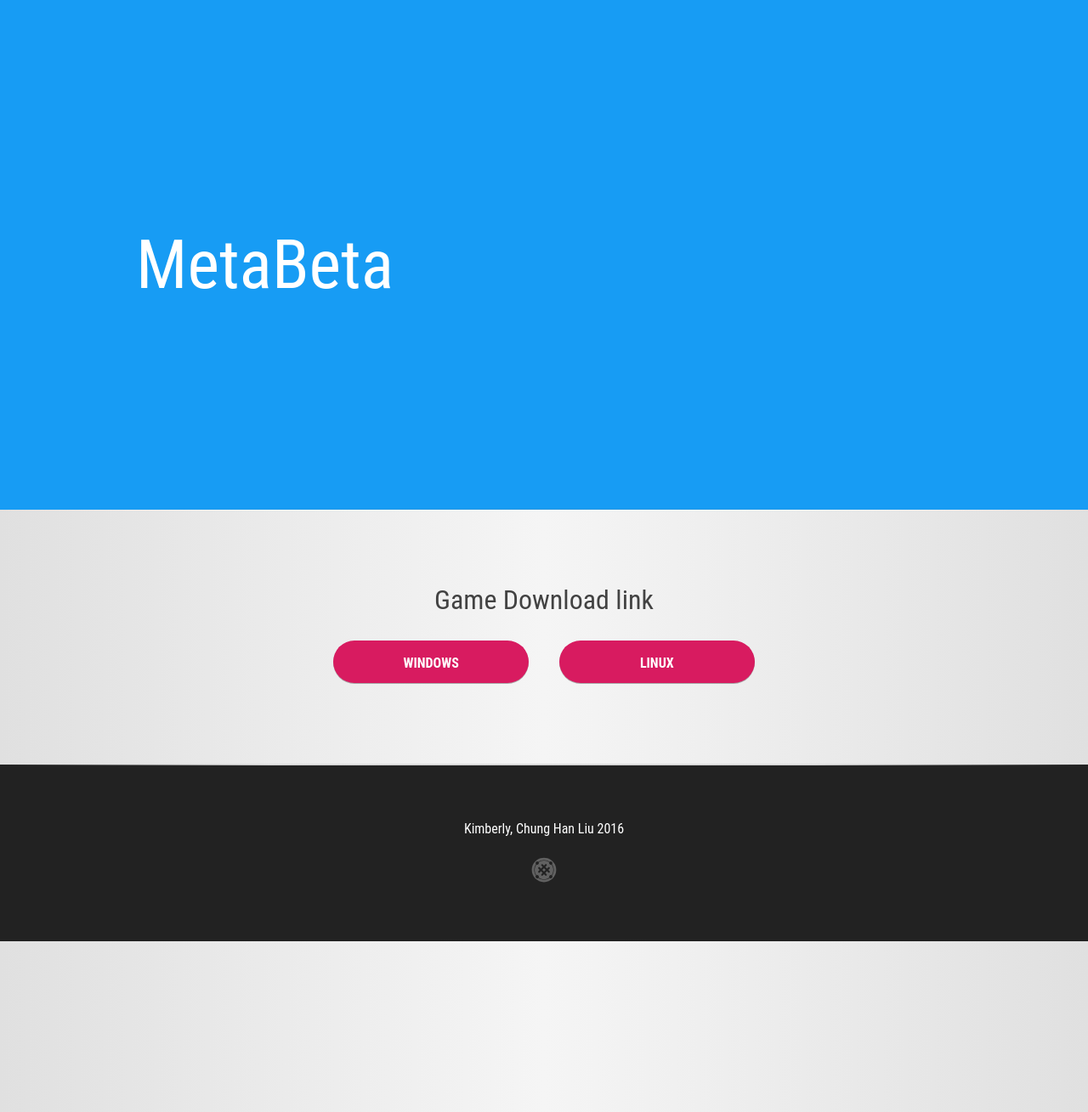
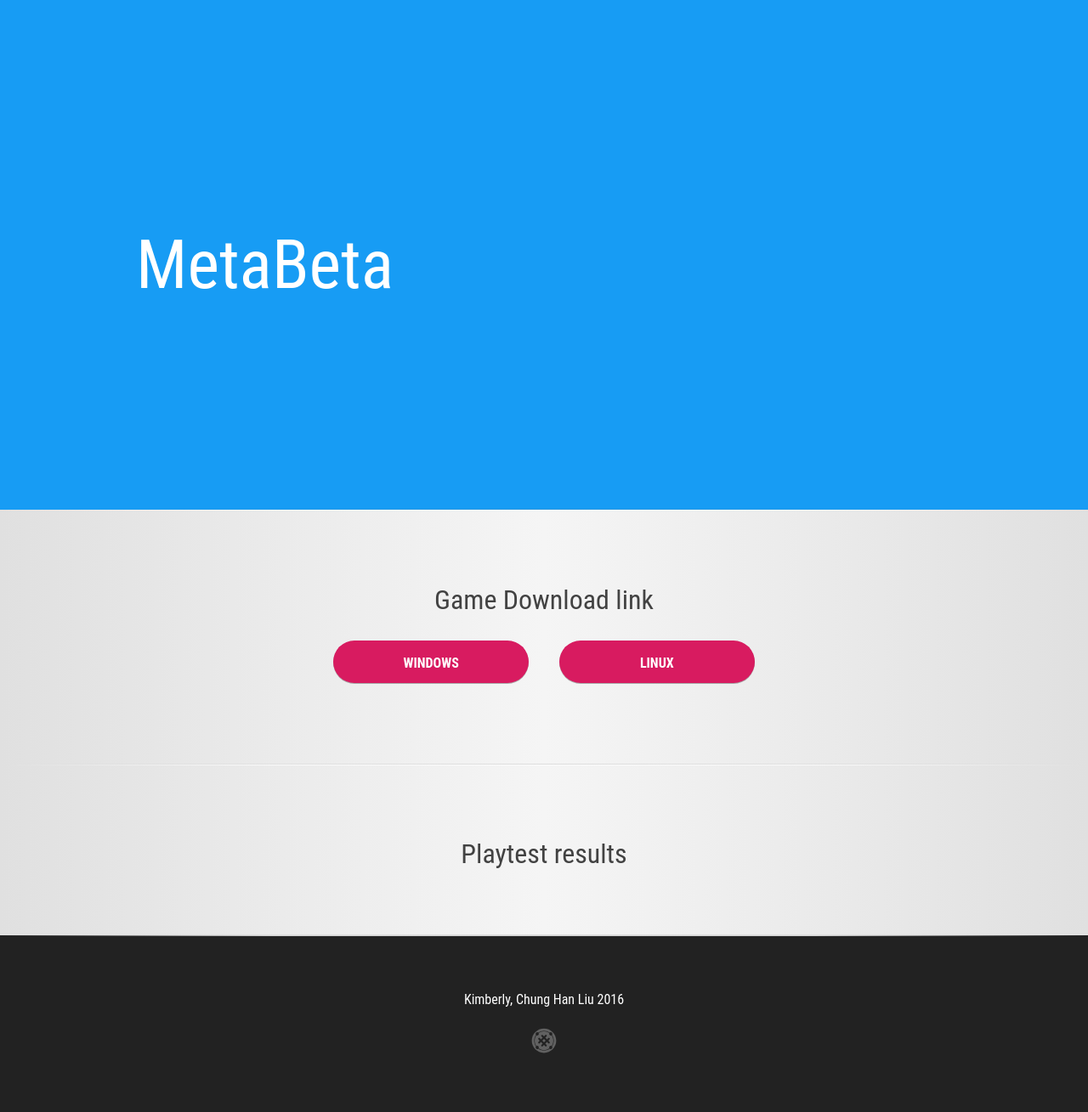
Before and after one commit to hancandy/hashbrown-boilerplate-github-pages, a Jekyll site: the page built from content/en/3411bcacb7d8b7ceb0206d32626fc69cbcfc9cc8.md, in a window 1280 px wide. Shown: the whole page at 85% size. Built offline with Jekyll 4.4.1, drawn with Linux system fonts in a browser that asks for light colours.

Commit message:
Commit from HashBrown CMS

```diff
--- a/content/en/3411bcacb7d8b7ceb0206d32626fc69cbcfc9cc8.md
+++ b/content/en/3411bcacb7d8b7ceb0206d32626fc69cbcfc9cc8.md
@@ -19,6 +19,9 @@ sections:
                 text: Linux
                 href: '#'
                 target: _self
+    -
+        template: buttons
+        text: '### Playtest results'
 meta:
     id: 3411bcacb7d8b7ceb0206d32626fc69cbcfc9cc8
     parentId: f8d133111ad5ddad52a465c47d7cdbef5923fc8d
```
